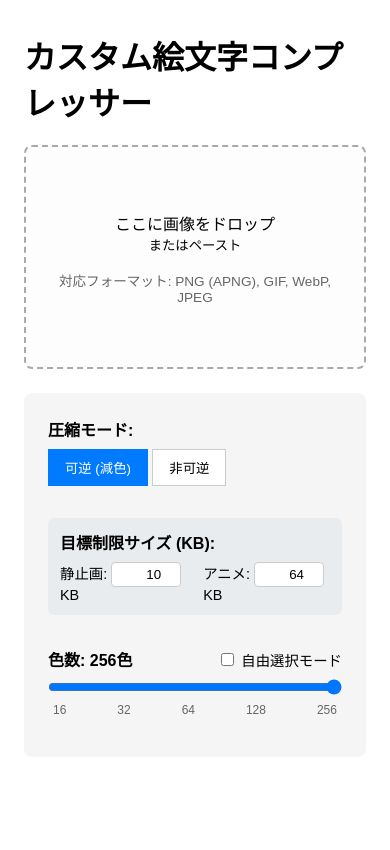
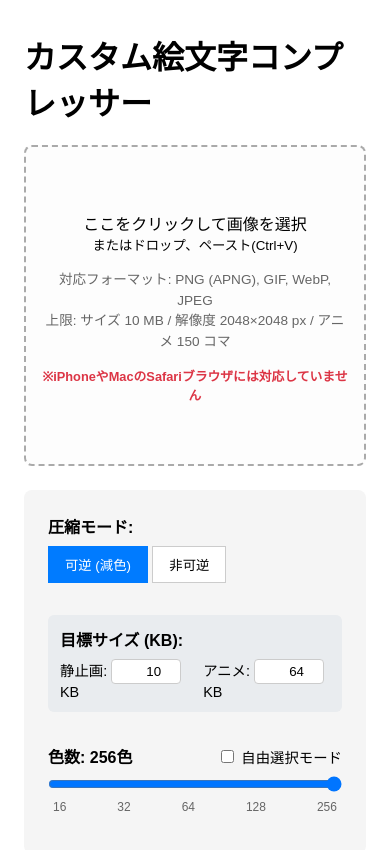
Before and after one commit to u1fm/Custom-Emoji-Compressor, a Svelte app: page / in a window 390 px wide. Shown: the top 850 px of the page. Built offline with nearby package versions, Linux system fonts and the light colour scheme.

Commit message:
v1.0.1: Add mobile support, UI improvements, and security validations

```diff
--- a/src/App.svelte
+++ b/src/App.svelte
@@ -26,6 +26,9 @@
   const colorPresets = [16, 32, 64, 128, 256];
   let presetIndex = 4;
 
+  // ★ 非表示のファイル選択inputタグを参照するための変数
+  let fileInput;
+
   $: if (!isFreeColorMode) {
     settings.colors = colorPresets[presetIndex];
   }
@@ -45,6 +48,27 @@
     debounceTimer = setTimeout(() => {
       runWorker(false);
     }, 400);
+  }
+
+  function resetState() {
+    currentFile = null;
+    if (originalUrl) URL.revokeObjectURL(originalUrl);
+    originalUrl = null;
+    if (processedUrl) URL.revokeObjectURL(processedUrl);
+    processedUrl = null;
+
+    originalFramesUrls.forEach(URL.revokeObjectURL);
+    originalFramesUrls = [];
+    processedFramesUrls.forEach(URL.revokeObjectURL);
+    processedFramesUrls = [];
+
+    currentFrame = -1;
+    zoomedSrc = null;
+    resultStats = null;
+    isProcessing = false;
+    isSaving = false;
+
+    if (fileInput) fileInput.value = '';
   }
 
   onMount(() => {
@@ -89,28 +113,55 @@
             width: data.width,
             height: data.height
           };
+
+          isProcessing = false;
         } else {
           console.error("Workerエラー:", data.message);
-          isSaving = false;
+          alert(`処理エラー: ${data.message}`);
+          resetState();
         }
-        isProcessing = false;
       }
     };
   });
 
+  // ★ 共通のファイル処理関数
+  function processSelectedFile(file) {
+    if (!file) return;
+
+    const MAX_FILE_SIZE = 10 * 1024 * 1024;
+    if (file.size > MAX_FILE_SIZE) {
+      alert(`ファイルサイズが大きすぎます（上限: 10MB）。\n現在のサイズ: ${formatSize(file.size)}`);
+      resetState();
+      return;
+    }
+
+    resetState();
+    currentFile = file;
+    originalUrl = URL.createObjectURL(file);
+    runWorker(false);
+  }
+
   function handleDrop(event) {
     event.preventDefault();
-    const file = event.dataTransfer.files[0];
-    if (!file) return;
+    processSelectedFile(event.dataTransfer.files[0]);
+  }
 
-    currentFile = file;
-    currentFrame = -1;
+  // ★ タップ（クリック）でファイル選択ダイアログを開く
+  function handleFileInputChange(event) {
+    processSelectedFile(event.target.files[0]);
+  }
 
-    if (originalUrl) URL.revokeObjectURL(originalUrl);
-    originalUrl = URL.createObjectURL(file);
-    resultStats = null;
-
-    runWorker(false);
+  // ★ クリップボードからのペースト（Ctrl+V）に対応
+  function handlePaste(event) {
+    const items = event.clipboardData?.items;
+    if (!items) return;
+    for (let item of items) {
+      if (item.type.startsWith('image/')) {
+        const file = item.getAsFile();
+        processSelectedFile(file);
+        break; // 最初の画像だけ処理する
+      }
+    }
   }
 
   function runWorker(isFinal = false) {
@@ -162,13 +213,32 @@
   $: sizeDiffPercent = resultStats ? Math.abs(Math.round((1 - resultStats.processed / resultStats.original) * 100)) : 0;
 </script>
 
+<!-- ★ 画面全体のどこでペーストしても反応するように設定 -->
+<svelte:window on:paste={handlePaste} />
+
 <main>
   <h1>カスタム絵文字コンプレッサー</h1>
 
+  <!-- ★ 非表示のファイル選択 input -->
+  <input
+    type="file"
+    accept="image/png, image/jpeg, image/webp, image/gif"
+    bind:this={fileInput}
+    on:change={handleFileInputChange}
+    style="display: none;"
+  />
+
   <!-- svelte-ignore a11y-no-static-element-interactions -->
-  <div class="dropzone" on:drop={handleDrop} on:dragover|preventDefault>
-    <p>ここに画像をドロップ<br><small>またはペースト</small></p>
-    <p class="format-note">対応フォーマット: PNG (APNG), GIF, WebP, JPEG</p>
+  <!-- svelte-ignore a11y-click-events-have-key-events -->
+  <!-- ★ クリック（タップ）でファイル選択を開く処理を追加 -->
+  <div class="dropzone" on:drop={handleDrop} on:dragover|preventDefault on:click={() => fileInput.click()}>
+    <p>ここをクリックして画像を選択<br><small>またはドロップ、ペースト(Ctrl+V)</small></p>
+    <p class="format-note">
+      対応フォーマット: PNG (APNG), GIF, WebP, JPEG<br>
+      上限: サイズ 10 MB / 解像度 2048×2048 px / アニメ 150 コマ
+    </p>
+    <!-- ★ 注意書きを追加 -->
+    <p class="safari-warning">※iPhoneやMacのSafariブラウザには対応していません</p>
   </div>
 
   <div class="control-panel">
@@ -182,7 +252,7 @@
       </div>
 
       <div class="setting-group limit-settings">
-        <label>目標制限サイズ (KB):</label>
+        <label>目標サイズ (KB):</label>
         <div class="limit-inputs">
           <label class="inline-label">静止画: <input type="number" min="1" bind:value={warningConfig.limitStaticKB} /> KB</label>
           <label class="inline-label">アニメ: <input type="number" min="1" bind:value={warningConfig.limitAnimatedKB} /> KB</label>
@@ -220,7 +290,6 @@
 
   {#if originalUrl}
     <div class="preview-area">
-      <!-- ★「(比較)」を削除 -->
       <h3>プレビュー</h3>
 
       <div class="comparison-container">
@@ -305,7 +374,7 @@
           <p class="notice-text">⚠️ 圧縮後のファイルサイズが元画像よりも増加しています。設定を見直すか、元画像をそのまま使用することをおすすめします。</p>
         {/if}
         {#if isOverLimit}
-          <p class="warning-text">⚠️ 制限サイズ ({limitKB}KB) を超えています。さらに色数や品質を下げてください。</p>
+          <p class="warning-text">⚠️ 目標サイズ ({limitKB}KB) を超えています。さらに色数や品質を下げてください。</p>
         {/if}
       </div>
 
@@ -332,8 +401,14 @@
 
 <style>
   main { max-width: 800px; margin: 2rem auto; font-family: sans-serif; padding: 0 1rem; }
-  .dropzone { border: 2px dashed #aaa; border-radius: 8px; padding: 3rem 1rem; text-align: center; background: #fdfdfd; cursor: pointer; margin-bottom: 1.5rem; }
-  .format-note { color: #666; font-size: 0.85rem; margin-top: 1rem; }
+  /* ★ ドロップエリアのホバーエフェクトなどを追加 */
+  .dropzone {
+    border: 2px dashed #aaa; border-radius: 8px; padding: 3rem 1rem; text-align: center;
+    background: #fdfdfd; cursor: pointer; margin-bottom: 1.5rem; transition: background 0.2s;
+  }
+  .dropzone:hover { background: #f0f8ff; border-color: #007bff; }
+  .format-note { color: #666; font-size: 0.85rem; margin-top: 1rem; line-height: 1.5; }
+  .safari-warning { color: #dc3545; font-size: 0.8rem; font-weight: bold; margin-top: 0.5rem; }
 
   .control-panel { background: #f5f5f5; padding: 1.5rem; border-radius: 8px; margin-bottom: 1.5rem; }
   .setting-row { display: flex; flex-wrap: wrap; gap: 1rem; margin-bottom: 1rem; }
--- a/src/imageworker.js
+++ b/src/imageworker.js
@@ -155,13 +155,29 @@ async function processImage(jobId, file, settings, isFinal) {
     const isNewFile = !isSameFile(cachedFile, file);
 
     if (isNewFile) {
-      cachedAnimInfo = await checkIsAnimated(file);
-      cachedFile = file;
-
+      const animInfo = await checkIsAnimated(file);
       const decoder = new ImageDecoder({ data: file.stream(), type: file.type });
       await decoder.tracks.ready;
       const track = decoder.tracks[0];
       const isAnimated = track.frameCount > 1;
+
+      // ★【安全装置1】アニメーションのコマ数上限 (150コマ)
+      if (track.frameCount > 150) {
+        throw new Error(`アニメーションのコマ数が多すぎます（上限: 150コマ / 現在: ${track.frameCount}コマ）`);
+      }
+
+      // ★【安全装置2】静止画・アニメ問わず、1フレーム目をデコードして解像度をチェック
+      const checkResult = await decoder.decode({ frameIndex: 0 });
+      const imgW = checkResult.image.displayWidth;
+      const imgH = checkResult.image.displayHeight;
+      checkResult.image.close(); // すぐに開放
+
+      if (imgW > 2048 || imgH > 2048) {
+        throw new Error(`解像度が大きすぎます（上限: 2048x2048 px / 現在: ${imgW}x${imgH} px）`);
+      }
+
+      // エラーを全てパスした場合のみキャッシュを更新
+      cachedAnimInfo = animInfo;
 
       if (cachedAnimInfo.isAnimated && isAnimated) {
         cachedFrames = [];
@@ -210,13 +226,14 @@ async function processImage(jobId, file, settings, isFinal) {
           width, height
         };
       }
+
+      // 全てのキャッシュ化が成功したらファイルを記録
+      cachedFile = file;
     }
 
     let outputBlob;
     let frameBlobs = [];
     const encodeMethod = isFinal ? 6 : 1;
-
-    // ★確実に変数を定義
     let outWidth = 0;
     let outHeight = 0;
 
@@ -259,7 +276,6 @@ async function processImage(jobId, file, settings, isFinal) {
 
       const animatedWebPBuffer = assembleAnimatedWebP(processedFrames, outWidth, outHeight);
       outputBlob = new Blob([animatedWebPBuffer], { type: 'image/webp' });
-
       frameBlobs = processedFrames.map(f => new Blob([f.webpBuffer], { type: 'image/webp' }));
 
     } else {
```
Also changed, not shown: 1 other file (tests, documents, lock files or other folders).
